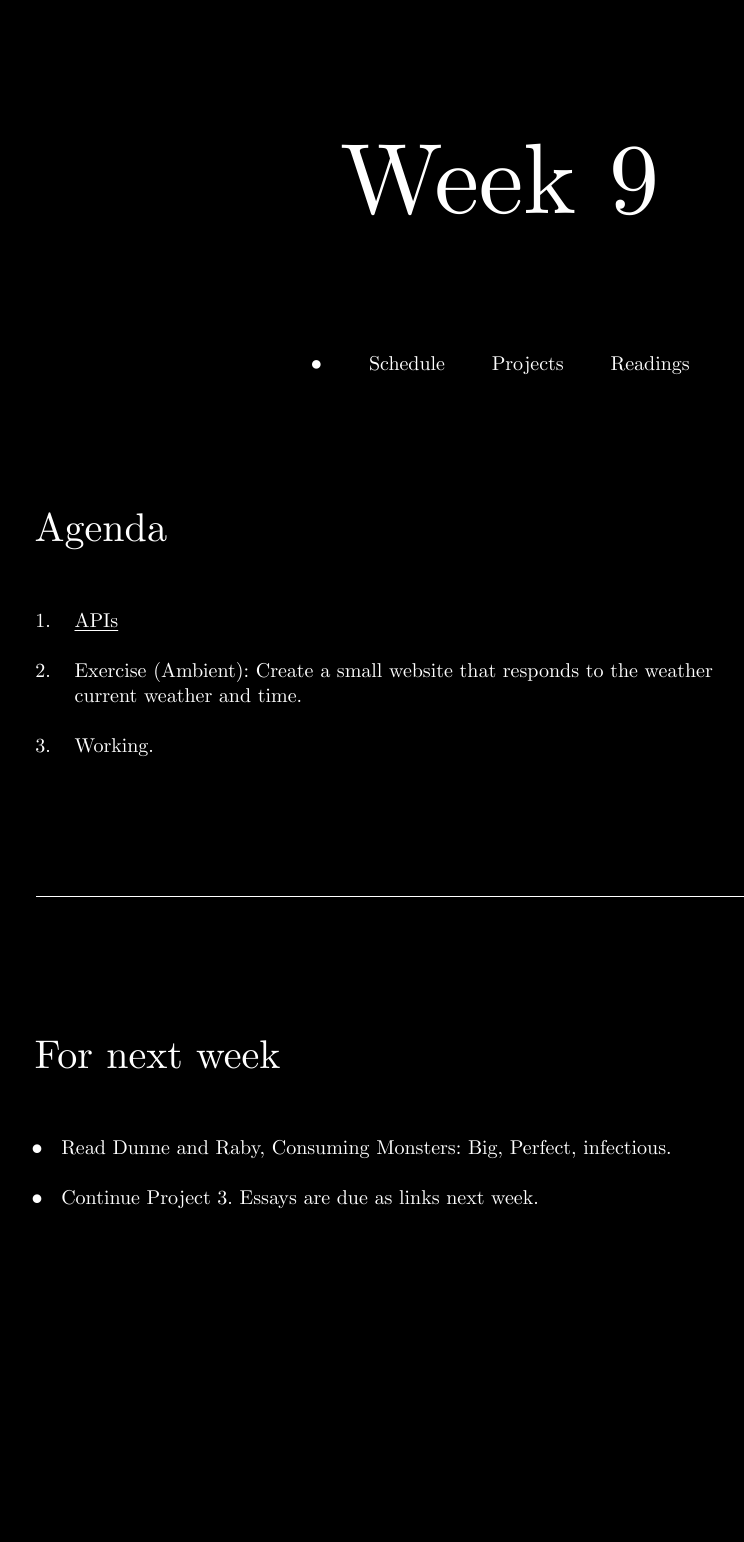
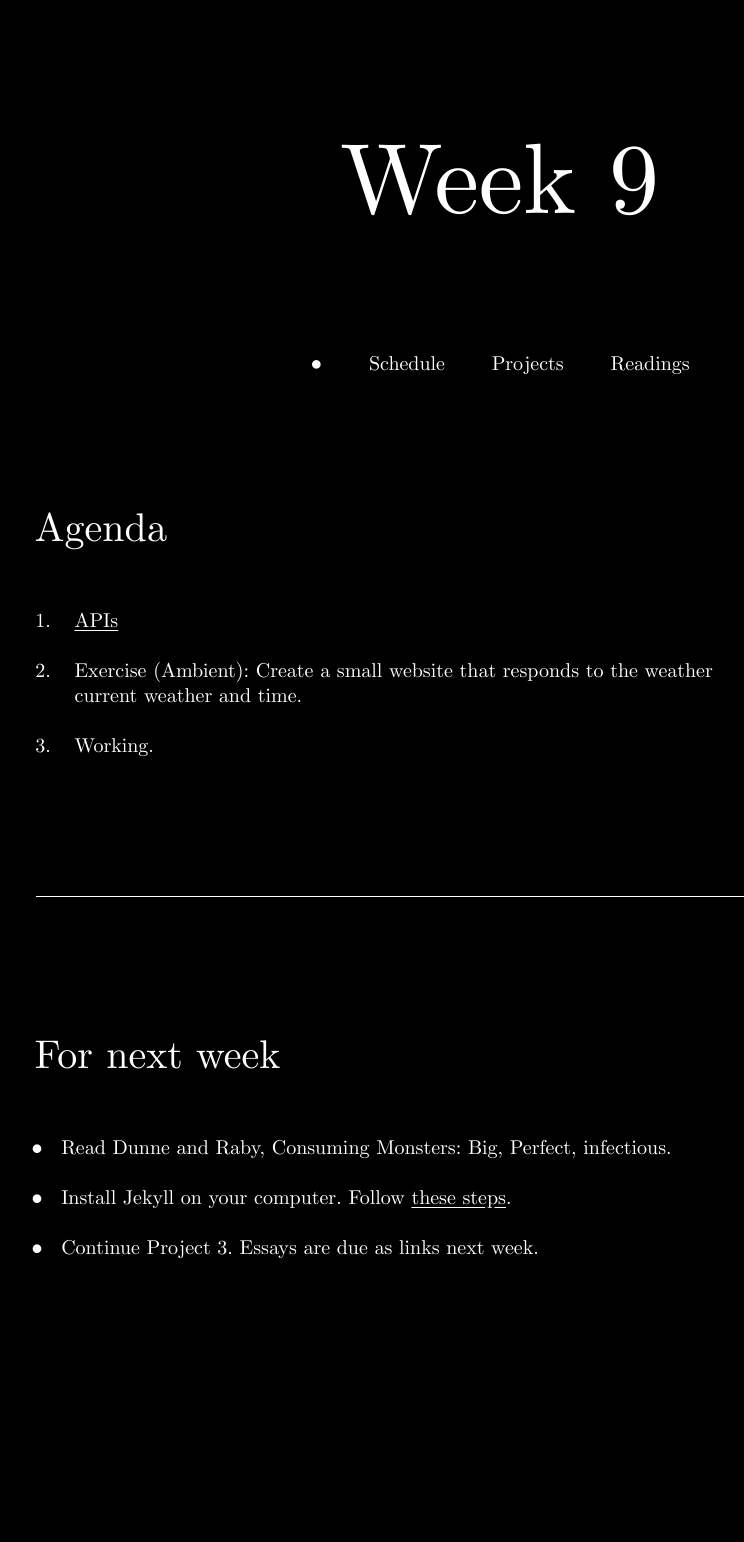
Before and after one commit to eli8527/source-f22, a Jekyll site: the page built from week/9.md, in a window 1280 px wide. Shown: the whole page, without its empty margins (140-884 px from the left). Built offline with Jekyll 4.4.1, drawn with Linux system fonts in a browser that asks for light colours; before the commit the page ends 1492 px from its top, so only the background shows below that.

Commit message:
jek install

```diff
--- a/week/9.md
+++ b/week/9.md
@@ -25,4 +25,6 @@
 
 * Read Dunne and Raby, Consuming Monsters: Big, Perfect, infectious.
 
+* Install Jekyll on your computer. Follow [these steps](https://jekyllrb.com/docs/installation/macos/).
+
 * Continue Project 3. Essays are due as links next week.
```
